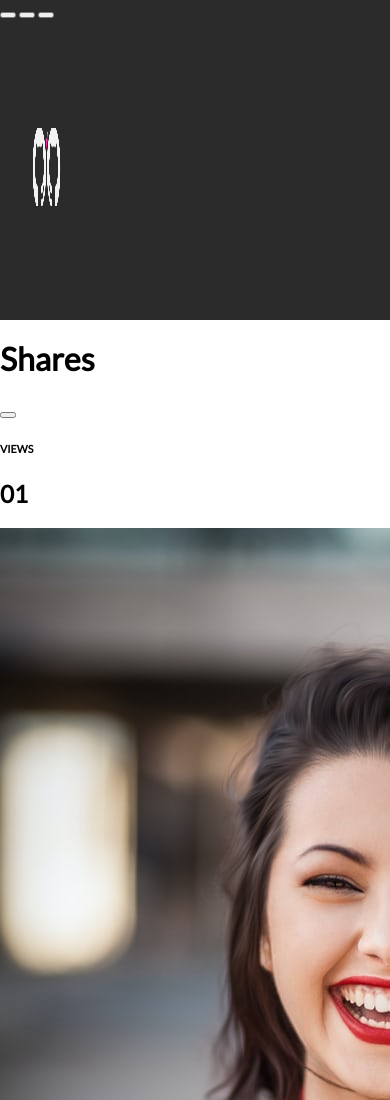
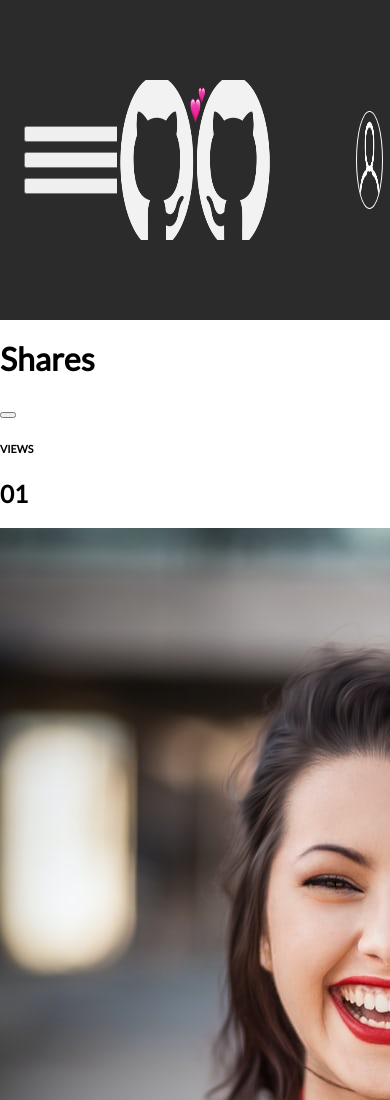
Before and after one commit to EllieAzaveda/Git-A-Date, a plain HTML site: page index.html in a window 390 px wide. Shown: the top 1100 px of the page. Drawn offline with Linux system fonts and the light colour scheme.

Commit message:
Add completed mobile nav bar styling

```diff
--- a/index.html
+++ b/index.html
@@ -18,9 +18,8 @@
       </nav>
       <span class="login-logo-container">
         <img class="user-icon" src="./assets/Avatar.png" alt="person avatar in circle"/>
-        <h6 class="login-name">Admin Username</h6>
-        <!-- <button class="triangle-dropdown"></button> -->
-        <details></details>
+        <h6 class="login hidden">Admin Username</h6>
+        <button class="login dropdown hidden">▽</button>
       </span>
         <img class="logo-image" src="./assets/Logo.png" alt="logo of two octocats in love"/>
     </header>
--- a/styles.css
+++ b/styles.css
@@ -1,48 +1,64 @@
-* {
+/* html {
   font-family: 'Lato', sans-serif;
+  margin: 0;
+  padding: 0;
+} */
+
+.hidden {
+  display: none;
 }
 
 @media screen and (min-width: 320px) {
-  body {
+  .site-header {
+    height: 20em;
+    width: 100%;
+    background-color: #2B2B2B;
+    display: grid;
+    grid-template-rows: 25% 1fr 25%;
+    grid-template-columns: 5% 25% 1fr 25% 5%;
     margin: 0;
   }
 
-  .site-header {
-    background-color: #2B2B2B;
-    height: 20em;
-    width: 100%;
-    display: grid;
-    grid-template-rows: 30% 1fr;
-    grid-template-columns: repeat(4, 25%);
-  }
-
   .login-logo-container {
-    grid-column: 6;
+    grid-row: 2;
+    grid-column: 4;
     display: flex;
-    justify-content: space-between;
+    justify-content: center;
     align-items: center;
+    margin-left: 3em;
   }
 
   .user-icon {
-    height: 6%;
-    width: 6%;
+    height: 60%;
+    width: 50%;
     border: 1px solid white;
     border-radius: 50%;
-    margin: 2em;
-  }
-
-  .login-name {
-    font: #E8279B;
-    font-size: 2em;;
-    /* align-self: ; */
+    margin-left: 3em;
   }
 
   .logo-image {
-    height: 35%;
-    width: 30%;
-    margin: 2em;
-    /* align-self: flex-end; */
+    height: 100%;
+    width: 100%;
+    grid-row: 2;
+    grid-column: 3;
+    align-self: center;
   }
+
+  /* ******NAV BAR****** */
+
+  .nav-bar {
+    grid-column: 2;
+    grid-row: 2;
+    align-self: center;
+  }
+
+  .nav-btn {
+    margin: .3em;
+    height: 1em;
+    width: 7em;
+  }
+
+  /* ******USER CARD DETAILS****** */
 
   .user-card {
     border:
@@ -60,3 +76,12 @@
 @media screen and (min-width: 1024px) {
 
 } */
+
+/* .login {
+font: #E8279B;
+font-size: 1.5em;
+}
+
+.dropdown {
+  background-color: transparent;
+} */
```
Also changed, not shown: normalize.css.
